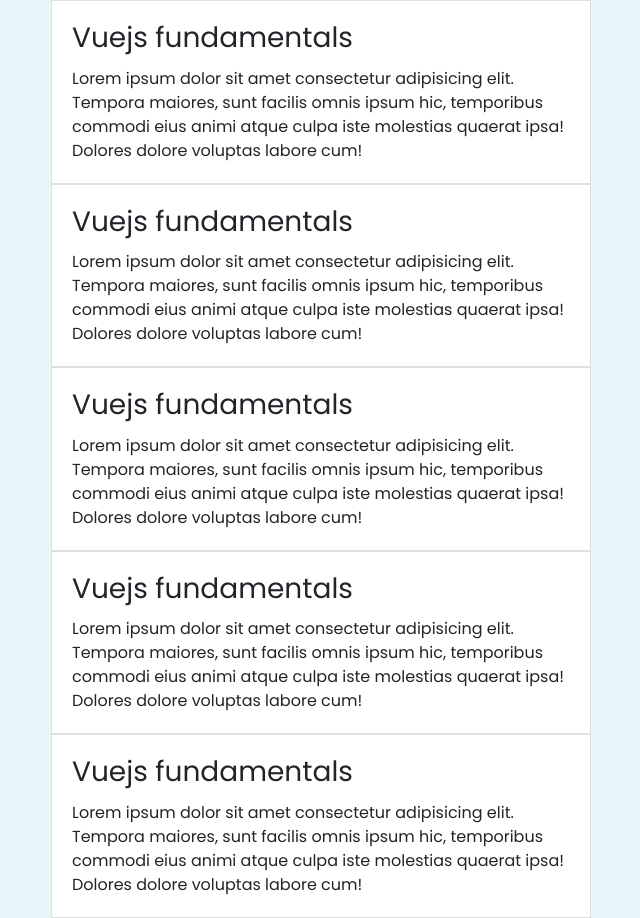
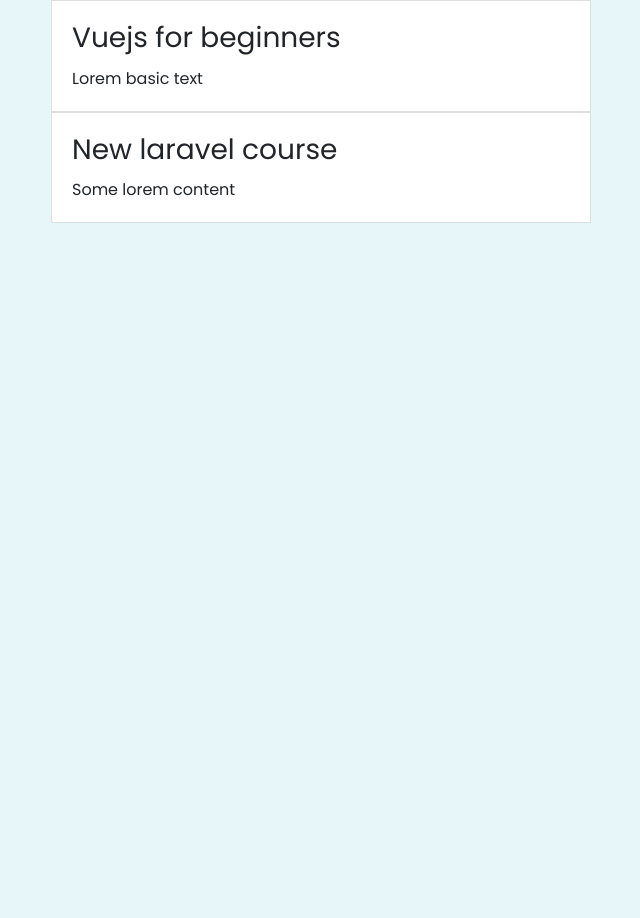
Before and after one commit to aslanshemilov/vue-components, a plain HTML site: page index.html in a window 1280 px wide. Shown: the whole page, without its empty margins (319-959 px from the left). After the commit the page ends 800 px from the top, so only its background shows below. Drawn offline with nearby package versions, Linux system fonts and the light colour scheme.

Commit message:
add props to card component

```diff
--- a/index.html
+++ b/index.html
@@ -22,11 +22,8 @@
     <div class="container">
       <div class="row">
         <div class="col-md-6 offset-md-3">
-            <card></card>
-            <card></card>
-            <card></card>
-            <card></card>
-            <card></card>
+            <card title="Vuejs for beginners" content="Lorem basic text"></card>
+            <card title="New laravel course" content="Some lorem content"></card>
         </div>
       </div>
     </div>
--- a/js/app.js
+++ b/js/app.js
@@ -1,12 +1,13 @@
 Vue.component('card', {
+  props: ['title', 'content'],
   template: `
   <div class="card">
     <div class="card-body">
       <h3 class="card-title">
-        Vuejs fundamentals
+        {{ title }}
       </h3>
       <div class="card-text">
-        Lorem ipsum dolor sit amet consectetur adipisicing elit. Tempora maiores, sunt facilis omnis ipsum hic, temporibus commodi eius animi atque culpa iste molestias quaerat ipsa! Dolores dolore voluptas labore cum!
+        {{ content }}
       </div>
     </div>
   </div>
```
